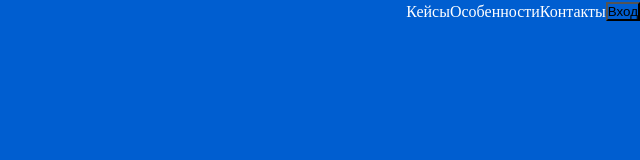
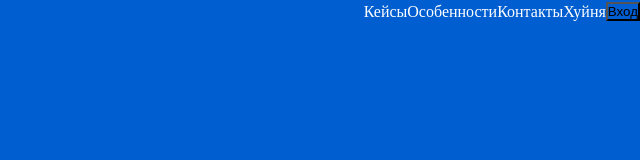
Before and after one commit to Nmir388/mastersystem, a plain HTML site: page index.html in a window 1280 px wide. Shown: the full height of the page, 640-1280 px from the left. Drawn offline with Linux system fonts and the light colour scheme.

Commit message:
Я сделал хуйню

```diff
--- a/index.html
+++ b/index.html
@@ -24,6 +24,11 @@
           <li>
             Контакты
           </li>
+
+
+          <li>
+            Хуйня
+          </li>
         </ul>
       </nav>
 
```
